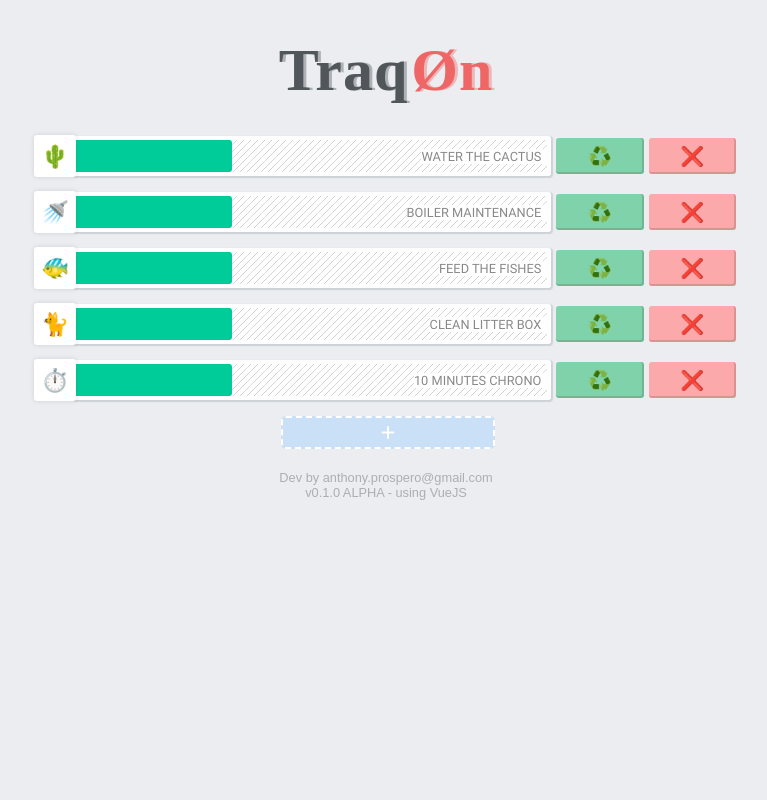
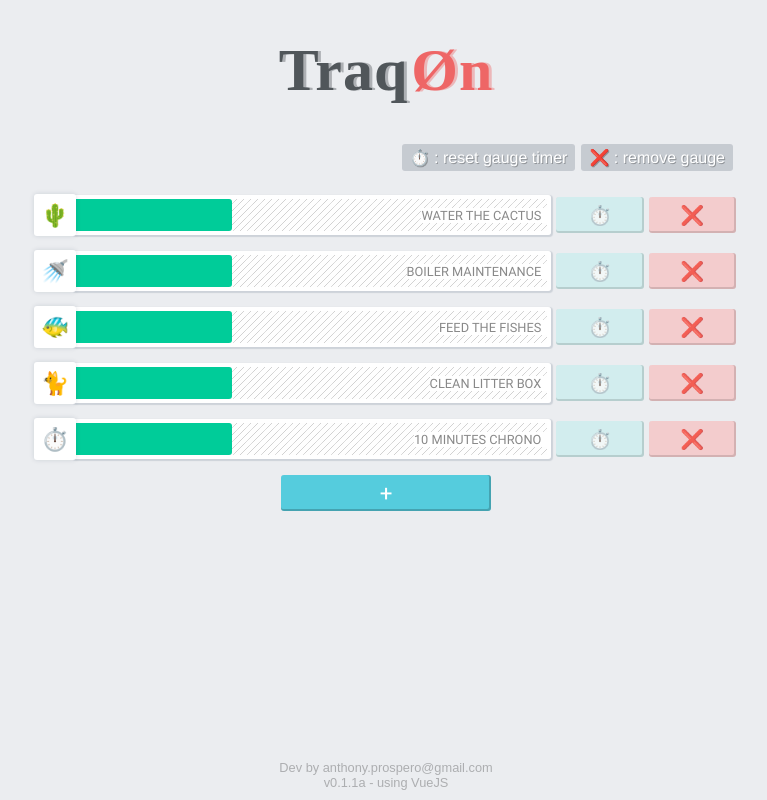
Before and after one commit to Shadowfaax/tasks-dashboard, a Vue app: page / in a window 1280 px wide. Shown: the whole page, without its empty margins (254-1021 px from the left). Built offline with nearby package versions, Linux system fonts and the light colour scheme; a web font is replaced by a local one.

Commit message:
adding dynamic gauge progress, form reset, tips, bug fixes

```diff
--- a/src/App.vue
+++ b/src/App.vue
@@ -11,7 +11,7 @@
         <div class="hidden">{{ news }}</div>
         <Header page-title1="Traq" page-title2="Øn" />
         <Dashboard v-bind:add-emoji="selectedEmoji" @openEmojiPanel="toggleEmojiPanel" />
-        <footer>Dev by anthony.prospero@gmail.com <br> v0.1.0 ALPHA - using VueJS</footer>
+        <footer>Dev by anthony.prospero@gmail.com <br> {{ version }} - using VueJS</footer>
     </div>
 </template>
 
@@ -29,6 +29,7 @@ export default {
     },
     data: function () {
         return {
+            version: 'v0.1.1a',
             news: '',
             popupShow: false,
             selectedEmoji: ''
@@ -62,7 +63,7 @@ input[type='submit']:hover,
 button:hover { box-shadow: 1px 1px 0px 1px #00000033 inset; transform: translate(2px, 2px); }
 form { width: 100%; }
 a { text-decoration: none; color: #3399CCFF; }
-footer { display: fixed; z-index: 555; bottom: 0; width: 100%; padding: 5px 0; text-align: center; font-family: Arial, Helvetica, sans-serif; font-size: .8em; color: #00000044; }
+footer { position: fixed; z-index: 555; bottom: 0; left: 0; width: 100%; padding: 10px 0; text-align: center; font-family: Arial, Helvetica, sans-serif; font-size: .8em; color: #00000044; }
 
 #app { width: 90vw; margin: 0 auto; font-family: Avenir, Helvetica, Arial, sans-serif; -webkit-font-smoothing: antialiased; -moz-osx-font-smoothing: grayscale; color: #2C3E50; }
 .popup-header { position: fixed; z-index: 9999; top: 0; left: 0; padding: 10px 0; width: 100%; display: flex; flex-flow: row wrap; justify-content: space-around; align-items: center; background-color: #FFFFFFFF; box-shadow: 0 0 6px #00000022; }
@@ -75,6 +76,16 @@ footer { display: fixed; z-index: 555; bottom: 0; width: 100%; padding: 5px 0; t
 .vertical-space-30  { display: block; width: 100%; height: 30px; }
 .vertical-space-50  { display: block; width: 100%; height: 50px; }
 .flex-center-items  { display: flex; flex-flow: row nowrap; justify-content: space-between; align-items: center; }
+
+.infop-item         { display: inline-block; margin: 0 3px; padding: 4px 8px; background-color: #33445533; border-radius: 3px; }
+
+.info-panel         { background-color: #E9E9E9FF; width: 100%; padding: 14px; margin: 24px 0; display: flex; justify-content: space-around; align-items: center; font-size: 1.0em; color: #FFFFFFFF; text-shadow: 1px 1px 0 #00000044; border: 1px dashed #FFFFFFCC; border-radius: 9px; }
+.info-panel.right   { justify-content: flex-end; }
+.info-panel.nobg    { background-color: transparent; border: none; padding: 0; }
+.info-panel.info    { background-color: #66AACC55; }
+.info-panel.ok      { background-color: #66AA7755; }
+.info-panel.warning { background-color: #BBAA4455; }
+.info-panel.error   { background-color: #DD333355; }
 
 /* RESPONSIVE VIEWS */
 @media (min-width: 800px) {
--- a/src/components/Dashboard.vue
+++ b/src/components/Dashboard.vue
@@ -1,5 +1,10 @@
 <template>
     <div class="widgets-block">
+
+        <div class="info-panel nobg right">
+            <span class="infop-item">⏱️ : reset gauge timer</span>
+            <span class="infop-item">❌ : remove gauge</span>
+        </div>
 
         <div id="gauge-widgets" class="gauge-widgets-container">
             <div v-for="(item, index) in items" v-bind:key="item.submitTimestamp" class="widget gauge">
@@ -11,7 +16,7 @@
                     <div class="gauge-progress" v-bind:class="[item.percent > 66 ? 'yellow' : '', item.percent > 95 ? 'red' : '']" v-bind:style="'width:'+item.percent+'%'"></div>
                 </div>
                 <a href="#" title="Reset timer" v-bind:class="{ 'shrink': gaugeToggle[index] }" class="gauge-action gauge-reset" :data-array-id="index" @click="resetGauge(index)">
-                    <span>♻️</span>
+                    <span><!-- ♻️⏱️ -->⏱️</span>
                 </a>
                 <a href="#" title="Remove gauge" v-bind:class="{ 'shrink': gaugeToggle[index] }" class="gauge-action gauge-delete" :data-array-id="index" @click="removeNode(index)">
                     <span>❌</span>
@@ -20,7 +25,7 @@
         </div>
 
         <div class="widget add">
-            <div class="button-add" @click="toggleForm"></div>
+            <button class="button-add" @click="toggleForm">{{ addButton }}</button>
         </div>
 
         <div v-if="formShow" class="widget add-widgets-block">
@@ -47,10 +52,6 @@
 </template>
 
 <script>
-// Form check
-function checkForm (e) {
-    // e.preventDefault()
-}
 // Form submit
 function submitAddForm () {
     const storage = localStorage
@@ -97,16 +98,26 @@ export default {
             addHours: '',
             addMinutes: '',
             addSeconds: '',
-            formShow: false
+            formShow: false,
+            addButton: '+'
         }
     },
     methods: {
         checkForm: function (event) {
-            checkForm(event)
+            // checkForm(event)
+        },
+        resetForm: function (event) {
+            this.addName = ''
+            this.addDays = ''
+            this.addHours = ''
+            this.addMinutes = ''
+            this.addSeconds = ''
         },
         submitAddForm: function (event) {
             submitAddForm()
             this.loadData()
+            this.resetForm()
+            this.toggleForm()
         },
         loadData: function () {
             const storage = localStorage
@@ -118,17 +129,21 @@ export default {
             this.items = JSON.parse(storage.getItem('data')).dataArray
             for (let i = 0; i < this.items.length; i++) {
                 var diff = this.items[i].targetTimestamp - this.items[i].submitTimestamp
-                var nowDiff = Date.now() - this.items[i].submitTimestamp
+                this.items[i].now = Date.now()
+                var nowDiff = this.items[i].now - this.items[i].submitTimestamp
                 var percent = nowDiff / diff * 100
                 if (percent > 100) percent = 100
                 this.items[i].percent = parseFloat(percent).toFixed(2)
             }
+        },
+        refreshData: function () {
         },
         openEmojiPanel: function () {
             this.$emit('openEmojiPanel')
         },
         toggleForm: function () {
             this.formShow = !this.formShow
+            this.addButton = this.formShow ? '-' : '+'
         },
         gaugeCtrlToggle: function (index) {
             // this.gaugeToggle[index] = !this.gaugeToggle[index]
@@ -143,18 +158,21 @@ export default {
         resetGauge: function (index) {
             const storage = localStorage
             const diff = this.items[index].targetTimestamp - this.items[index].submitTimestamp
-            console.log(this.items[index].targetTimestamp, this.items[index].submitTimestamp)
             this.items[index].targetTimestamp = Date.now() + diff
             this.items[index].submitTimestamp = Date.now()
-            console.log(this.items[index].targetTimestamp, this.items[index].submitTimestamp)
             var data = { dataArray: this.items }
             var dataStr = JSON.stringify(data)
             storage.setItem('data', dataStr)
             this.loadData()
+        },
+        animGauge: function () {
+            this.loadData()
+            setTimeout(this.animGauge, 100)
         }
     },
     created: function () {
         this.loadData()
+        this.animGauge()
     }
 }
 
@@ -165,11 +183,11 @@ export default {
 .widget                 { flex: 1 3 100%; margin: 16px 0; border-radius: 3px; }
 
 .gauge                  { display: flex; flex-flow: row nowrap; justify-content: space-between; align-items: center; }
-.gauge-action           { flex: 1 0 36px; margin: 0 0 0 5px; width: 36px; height: 36px; border-radius: 3px; display: flex; justify-content: space-around; align-items: center; font-size: 1.2em; overflow: hidden; }
+.gauge-action           { flex: 1 0 36px; margin: 0 0 0 5px; width: 36px; height: 36px; border-radius: 3px; display: flex; justify-content: space-around; align-items: center; font-size: 1.2em; overflow: hidden; font-family: Arial, Helvetica, sans-serif; font-size: 1.2em; text-transform: uppercase; color: #FFFFFFCC; }
 .gauge-action.shrink    { width: 0; }
 .gauge-action:hover     { box-shadow: 1px 1px 0px 1px #00000033 inset; transform: translate(1px, 1px); }
-.gauge-reset            { background-color: #66CC99CC; box-shadow: -1px -1px 0 1px #00000022 inset; }
-.gauge-delete           { background-color: #FF9999CC; box-shadow: -1px -1px 0 1px #00000022 inset; }
+.gauge-reset            { background-color: #CCEEEECC; box-shadow: -1px -1px 0 1px #00000022 inset; }
+.gauge-delete           { background-color: #FF999966; box-shadow: -1px -1px 0 1px #00000022 inset; }
 .gauge-blk              { flex: 1 1 60%; height: 32px; margin-left: 36px; border-radius: 3px; padding: 0; border: 4px solid #FFFFFF; background-color: #FFFFFFCC; box-shadow: 1px 1px 1px 1px #11224422; background-image: url('../../public/images/patterns/black-twill.png'); box-sizing: content-box; }
 .gauge-blk:hover        { transform: scale(1.1); cursor: pointer; }
 .gauge-items            { width: 100%; height: 100%; background-color: #FFFFFFCC; }
@@ -180,9 +198,8 @@ export default {
 .gauge-progress.yellow  { background-color: #EEBB44FF; }
 .gauge-progress.red     { background-color: #DD4444FF; }
 
-.button-add             { margin: 0 auto; width: 30%; }
-.button-add::after      { content: '+'; display: block; text-align: center; margin: 0 auto; width: 100%; border-radius: 5px; cursor: pointer; font-size: 1.6em; color: #FFFFFFFF; background-color: #99CCFF66; border: 2px dashed #FFFFFFFF; }
-.button-add:hover::after { background-color: #99CCFFFF; }
+.widget.add             { display: flex; justify-content: space-around; align-items: center; }
+.button-add             { margin: 0 auto; width: 30%; font-size: 1.4em; cursor: pointer; background-color: #55CCDD; }
 
 .add-widgets-block      { width: 100%; display: flex; flex-flow: row wrap; justify-content: space-between; }
 .add-widgets-inline-blk { width: 100%; display: flex; flex-flow: row wrap; justify-content: space-between; align-items: center; height: 36px; }
```
